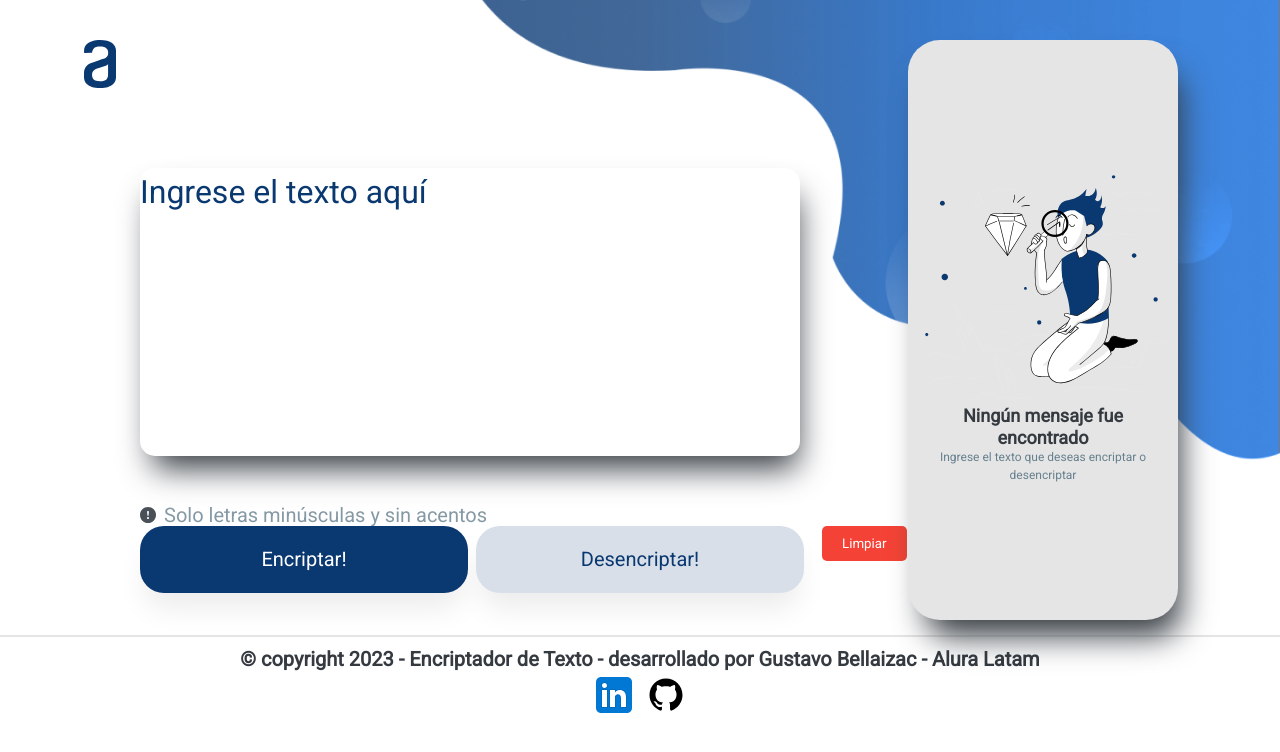
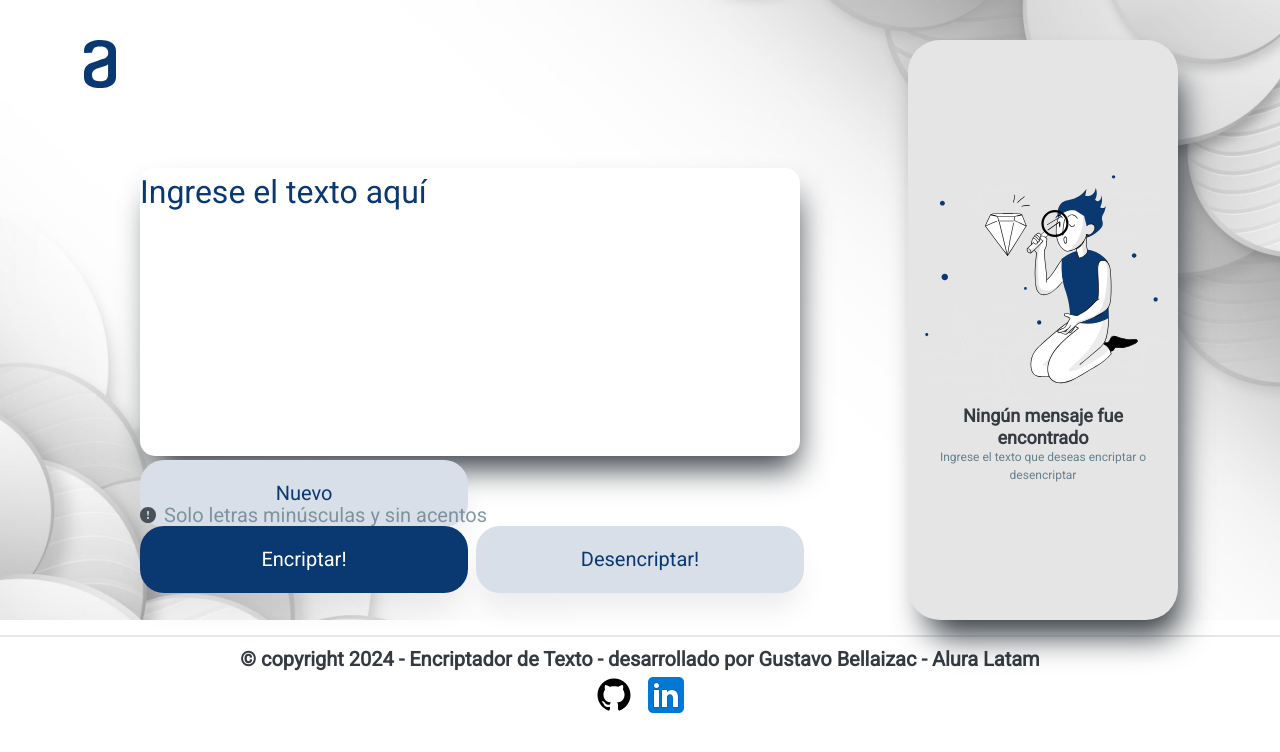
Before and after one commit to GB-09/Challenge-Encriptador-de-text, a plain HTML site: page index.html in a window 1280 px wide. Drawn offline with Linux system fonts and the light colour scheme.

Commit message:
actualizacion 1

```diff
--- a/css/estilos.css
+++ b/css/estilos.css
@@ -61,9 +61,10 @@ Principal
 main{
     display: flex;
     flex-direction: row;
-    background: url(../imagenes/portada.png) no-repeat;
+    background: url(../imagenes/portada3.jpg) no-repeat;
     background-size: cover;
     background-position: center;
+
 }
 
 .encriptador{
@@ -248,15 +249,22 @@ main{
     border-radius: 20px;
     cursor: pointer;
 }
-.btn-limpiar {
-    background-color: #f44336; /* Color de fondo */
-    color: white; /* Color de texto */
-    padding: 10px 20px; /* Relleno */
-    border: none; /* Sin bordes */
-    border-radius: 5px; /* Bordes redondeados */
-    cursor: pointer; /* Cambia el cursor cuando se pasa por encima */
-    margin-left: 10px; /* Margen izquierdo para separación */
-}
+.btn-nuevo {
+    width: 328px;
+    height: 67px;
+    padding: 24px;
+    font-style: normal;
+    font-weight: 400;
+    font-size: 20px;
+    line-height: 19px;
+    text-align: center;
+    color: var(--Dark-Blue);
+    background: var(--White-Blue);
+    border: 0px solid var(--Dark-Blue);
+    border-radius: 24px;
+    cursor: pointer;
+    box-shadow: 0px 20px 29px -5px var(--RGBA);
+    }
 
 .btn-encriptar:hover,
 .btn-desencriptar:hover,
@@ -354,6 +362,7 @@ Media
         height: 210px;
         padding: 10px;
     }
+
 }
 
 
@@ -361,7 +370,7 @@ Media
 
     header .logo{
         width: 100%;
-        background: var(--White);
+        background: transparent;
         padding: 2px;
     }
 
--- a/index.html
+++ b/index.html
@@ -14,13 +14,17 @@
     <header>
         <a href="#" rel="">
             <img src="./imagenes/logo.svg" alt="Logo Alura" class="logo">
+
         </a>
     </header>
 
     <!-- Principal -->
     <main>
+
         <section class="encriptador">
+
             <textarea class="encriptar" placeholder="Ingrese el texto aquí"></textarea>
+            <button onclick="location.href = location.href" class="btn-nuevo">Nuevo</button>
             <div class="encriptador-aviso">
                 <img src="./imagenes/aviso.svg" alt="Imagen Aviso" class="img-aviso">
                 <p class="texto-aviso">Solo letras minúsculas y sin acentos</p>
@@ -28,7 +32,9 @@
             <div class="encriptador-contenedor">
                 <button type="submit" class="btn-encriptar">Encriptar!</button>
                 <button type="submit" class="btn-desencriptar">Desencriptar!</button>
-                <button type="button" class="btn-limpiar">Limpiar</button>
+
+
+
             </div>
         </section>
         <section class="tarjeta">
@@ -44,13 +50,14 @@
 
     <!-- Pie de Página -->
     <footer>
-        <p class="copyright">&copy; copyright 2023 - Encriptador de Texto - desarrollado por Gustavo Bellaizac - Alura Latam</p>
+        <p class="copyright">&copy; copyright 2024 - Encriptador de Texto - desarrollado por Gustavo Bellaizac - Alura Latam</p>
         <a href="#" rel="">
-            <img src="./imagenes/linkedin.svg" alt="Logo Linkedin" class="linked">
-        </a>
-        <a href="#" rel="">
-            <img src="./imagenes/github.svg" alt="Logo Github" class="git">
-        </a>
+             <a class="github" href="https://github.com/GB-09">
+                <img src="./imagenes/github.svg">
+
+            <a class="linkedin" href="https://www.linkedin.com/in/gustavo-bellaizac/">
+                <img src="./imagenes/linkedin.svg">
+                   </a>
     </footer>
 
     <script src="./js/encriptador.js"></script>
--- a/js/encriptador.js
+++ b/js/encriptador.js
@@ -6,14 +6,9 @@ const respuesta = document.querySelector(".evaluar");
 const contenido = document.querySelector(".tarjeta-contenedor");
 const btnCopiar = document.querySelector(".btn-copiar");
 const btnDesencriptar = document.querySelector(".btn-desencriptar");
-const limpiarBtn = document.querySelector(".btn-limpiar");
+
 
 //-------Boton de Encriptar-------//
-
-limpiarBtn.addEventListener("click", function() {
-    encriptarTextarea.value = "";
-    evaluarTextarea.value = "";
-});
 
 btnEncriptar.addEventListener("click", e=>{
     e.preventDefault();
```
Also changed, not shown: imagenes/portada.png (deleted), imagenes/portada3.jpg (added).
